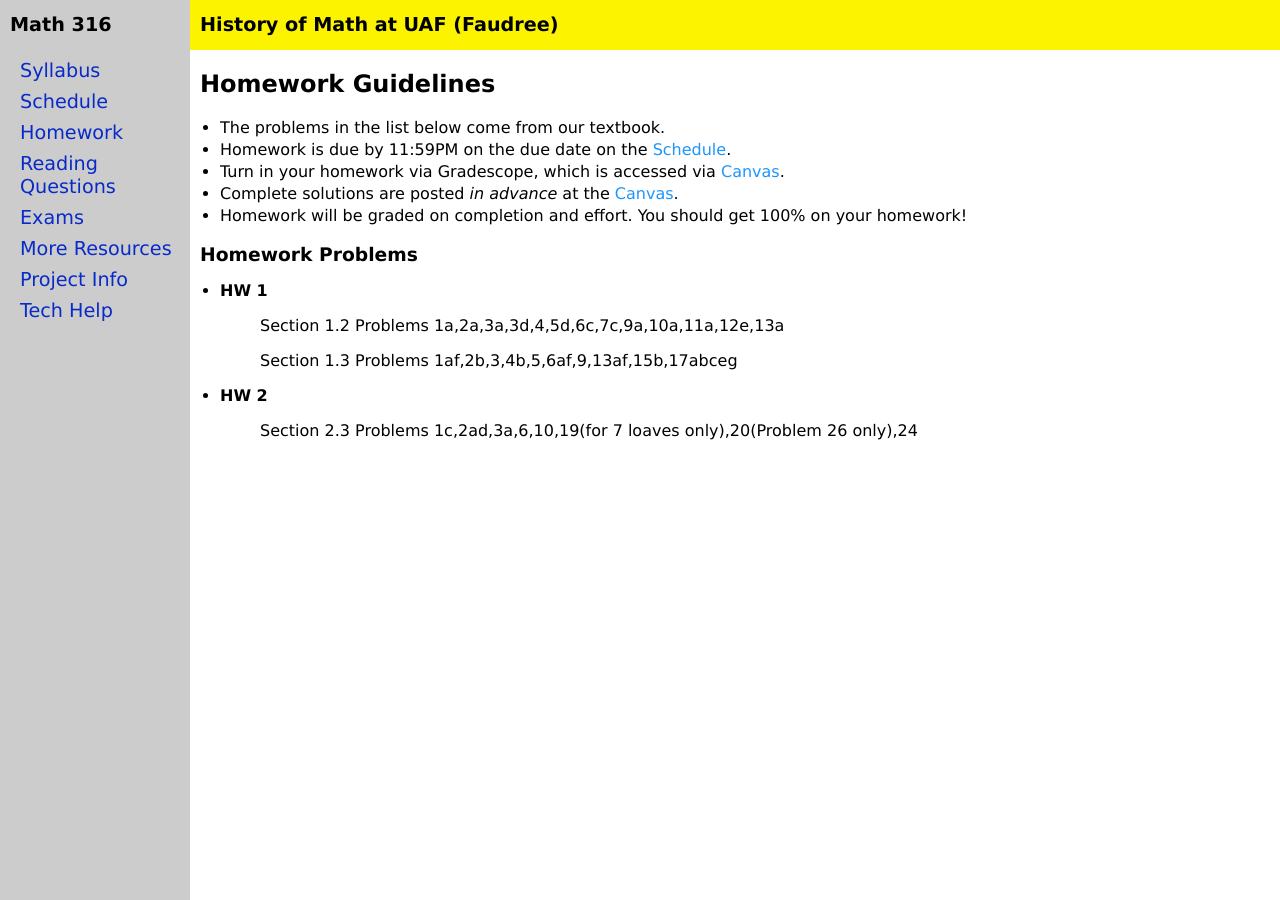
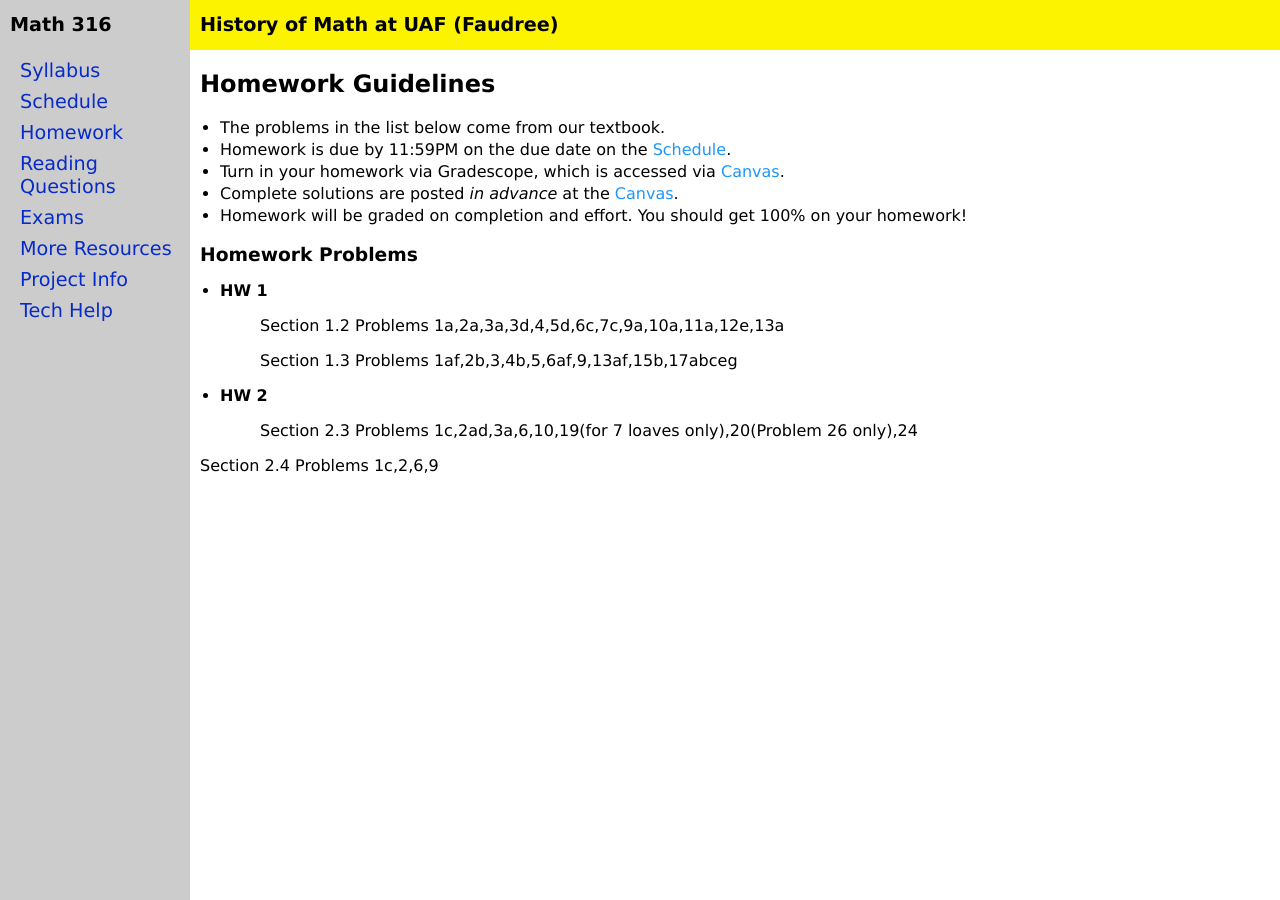
Before and after one commit to jrfaudree/HOM, a Jekyll site: the page built from homework.md, in a window 1280 px wide. Built offline with Jekyll 4.4.1, drawn with Linux system fonts in a browser that asks for light colours.

Commit message:
Update homework.md

```diff
--- a/homework.md
+++ b/homework.md
@@ -22,3 +22,5 @@ Section 1.3 Problems 1af,2b,3,4b,5,6af,9,13af,15b,17abceg
   * **HW 2**
 >
 Section 2.3 Problems 1c,2ad,3a,6,10,19(for 7 loaves only),20(Problem 26 only),24
+
+Section 2.4 Problems 1c,2,6,9
```
